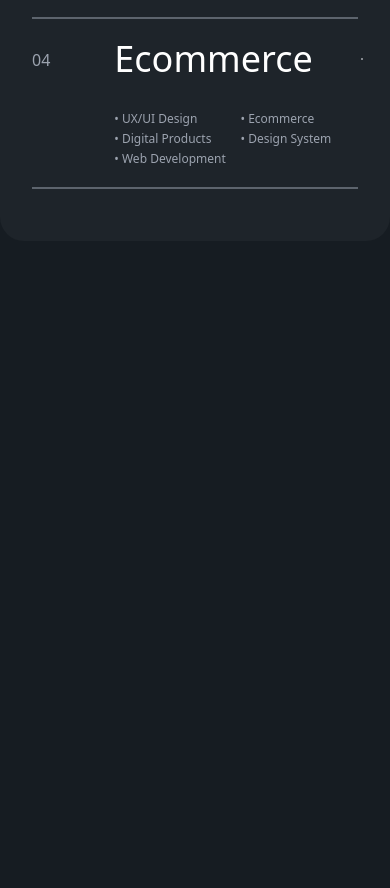
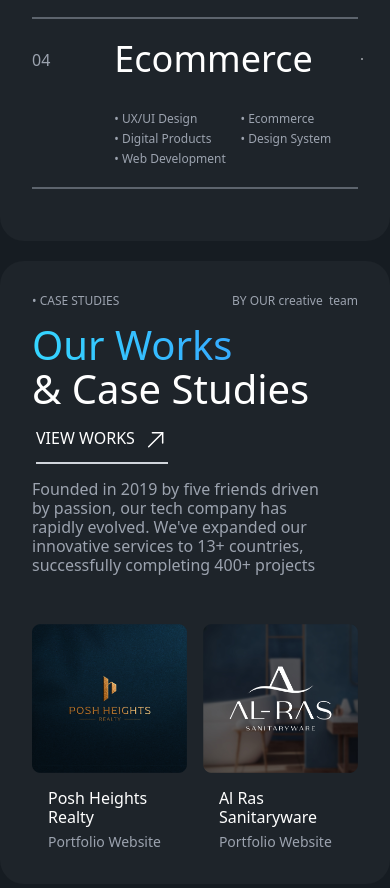
Before and after one commit to althafMuhammedUmer/BackB, a plain HTML site: page index.html in a window 390 px wide. Shown: the part 2341-3229 px from the top of the page. Before the commit the page ends 2602 px from the top, so only its background shows below. Drawn offline with nearby package versions, Linux system fonts and the light colour scheme.

Commit message:
case studies section completed responsive

```diff
--- a/index.html
+++ b/index.html
@@ -141,7 +141,11 @@
               <div class="flex gap-12 items-center">
                 <h1 class="lg:text-7xl text-4xl text-light">Single Page</h1>
                 <button class="border border-gray-300 rounded-full">
-                  <img src="./assets/logo/arrow-left.svg" alt=""  class="arrow-left"/>
+                  <img
+                    src="./assets/logo/arrow-left.svg"
+                    alt=""
+                    class="arrow-left"
+                  />
                 </button>
               </div>
               <ul
@@ -161,9 +165,13 @@
             <p class="pt-3 text-gray-400">02</p>
             <div class="flex flex-col gap-8">
               <div class="flex gap-12 items-center">
-                <h1 class="lg:text-7xl text-4xl text-light ">Food Delivery</h1>
+                <h1 class="lg:text-7xl text-4xl text-light">Food Delivery</h1>
                 <button class="border border-gray-300 rounded-full">
-                  <img src="./assets/logo/arrow-left.svg" alt="" class="arrow-left" />
+                  <img
+                    src="./assets/logo/arrow-left.svg"
+                    alt=""
+                    class="arrow-left"
+                  />
                 </button>
               </div>
               <ul
@@ -185,7 +193,11 @@
               <div class="flex gap-12 items-center">
                 <h1 class="lg:text-7xl text-4xl text-light">Portfolio</h1>
                 <button class="border border-gray-300 rounded-full">
-                  <img src="./assets/logo/arrow-left.svg" alt=""  class="arrow-left"/>
+                  <img
+                    src="./assets/logo/arrow-left.svg"
+                    alt=""
+                    class="arrow-left"
+                  />
                 </button>
               </div>
               <ul
@@ -205,9 +217,13 @@
             <p class="pt-3 text-gray-400">04</p>
             <div class="flex flex-col gap-8">
               <div class="flex gap-12 items-center">
-                <h1 class="lg:text-7xl text-4xl text-light ">Ecommerce</h1>
+                <h1 class="lg:text-7xl text-4xl text-light">Ecommerce</h1>
                 <button class="border border-gray-300 rounded-full">
-                  <img src="./assets/logo/arrow-left.svg" alt="" class="arrow-left" />
+                  <img
+                    src="./assets/logo/arrow-left.svg"
+                    alt=""
+                    class="arrow-left"
+                  />
                 </button>
               </div>
               <ul
@@ -226,5 +242,54 @@
       </div>
     </section>
     <!-- Ends What we do section -->
+
+    <section class="container mx-auto card p-8 ">
+      <div class="flex justify-between">
+        <p class="text-xs text-gray-400">• CASE STUDIES</p>
+        <p class="text-xs text-gray-400">BY OUR creative  team</p>
+      </div>
+      <div class="grid lg:grid-cols-4 lg:mt-8 mt-4 lg:gap-8 justify-between  ">
+        <div class="">
+          <img src="./assets/logo/arrow-down.svg" alt="" width="32" class="hidden lg:block"/>
+        </div>
+
+        <div class="col-span-2">
+          <h2 class="h2-color">Our Works</h2>
+          <h2 class="h2">& Case Studies</h2>
+
+          <button class="lg:mt-8 mt-4 mx-1 mb-4">
+            <div class="flex gap-2">
+              VIEW WORKS
+              <img src="./assets/logo/arrow-send.svg" alt="view" />
+            </div>
+            <div class="w-full border border-gray-300 mt-2"></div>
+          </button>
+        </div>
+        <div class="">
+          <p class="lg:text-xl text-md text-gray-400">
+            Founded in 2019 by five friends driven by passion, our tech company
+            has rapidly evolved. We've expanded our innovative services to 13+
+            countries, successfully completing 400+ projects
+          </p>
+        </div>
+      </div>
+
+      <div class="flex gap-4 justify-center mt-12">
+        <div class="flex flex-col gap-4">
+          <img src="./assets/images/Rectangle 6.png" alt="image1" />
+          <div class="lg:px-8 px-4 flex flex-col lg:gap-2 gap-1">
+            <p class="lg:text-xl text-md">Posh Heights Realty</p>
+            <p class="text-sm text-gray-400">Portfolio Website</p>
+          </div>
+        </div>
+        <div class="flex flex-col gap-4">
+          <img src="./assets/images/Rectangle 7.png" alt="image1" />
+          <div class="lg:px-8 px-4 flex flex-col lg:gap-2 gap-1">
+            <p class="lg:text-xl text-md">Al Ras Sanitaryware</p>
+            <p class="text-sm text-gray-400">Portfolio Website</p>
+          </div>
+        </div>
+      </div>
+    </section>
   </body>
 </html>
--- a/style.css
+++ b/style.css
@@ -150,4 +150,5 @@ section {
   .company-logo-nav{
     width: 120px;
   }
+
 }
```
